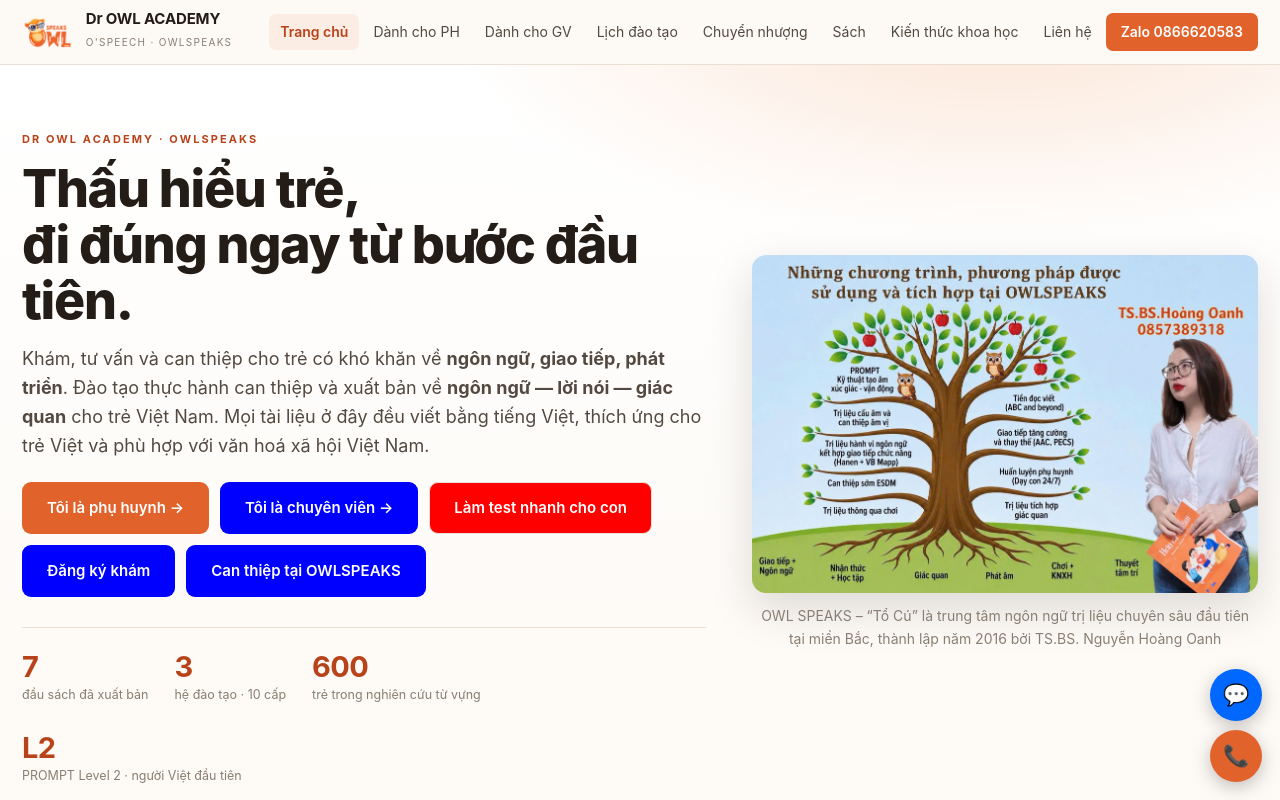
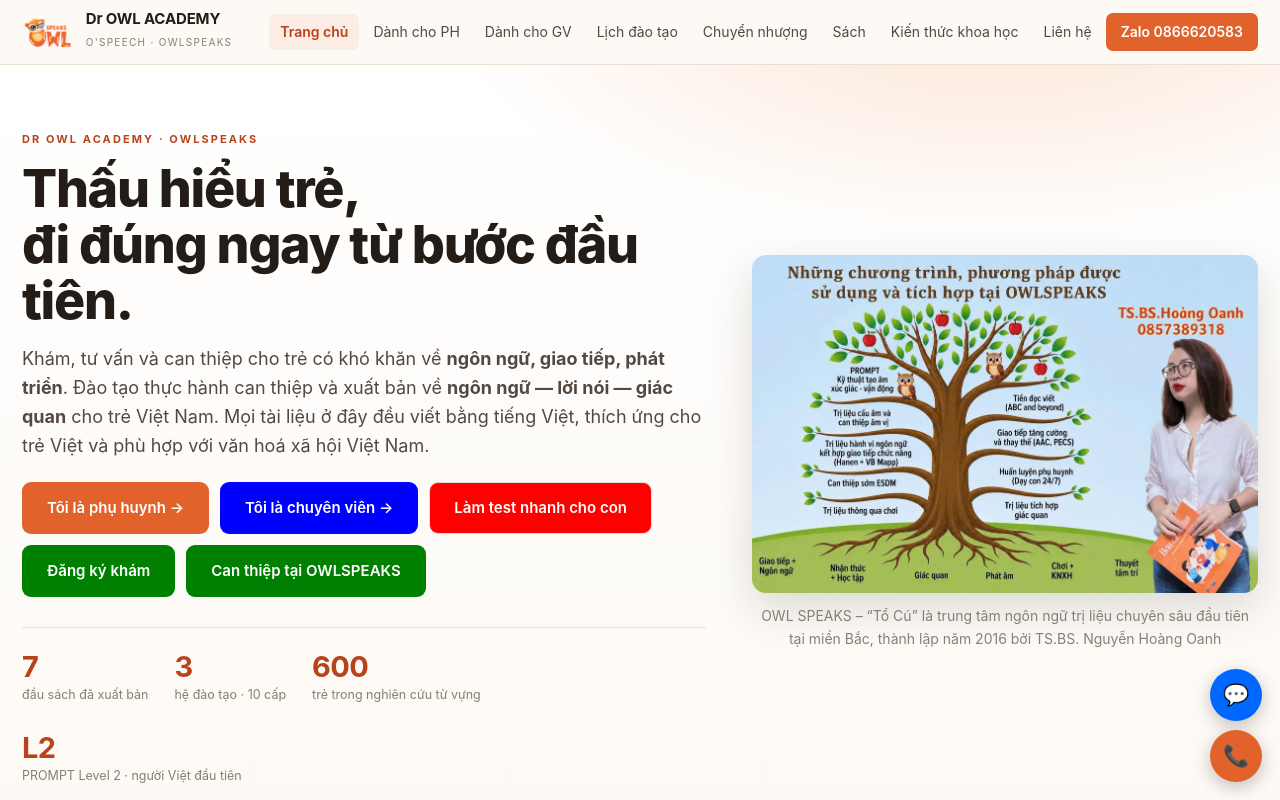
Before and after one commit to DoanJs/daytrenoi, a React (Create React App) app: page / in a window 1280 px wide. Shown: the top 800 px of the page. Built offline with nearby package versions, Linux system fonts and the light colour scheme.

Commit message:
fix ui color 23.08.2026 21:17

```diff
--- a/src/pages/HomePage/HomePage.tsx
+++ b/src/pages/HomePage/HomePage.tsx
@@ -503,7 +503,7 @@
                 <a
                   className={"btn p"}
                   href={"https://zalo.me/0866620583"}
-                  style={{ background: "blue" }}
+                  style={{ background: "green" }}
                   target="_blank"
                   rel="noreferrer"
                 >
@@ -512,7 +512,7 @@
                 <a
                   className={"btn p"}
                   href={"#phu-huynh/can-thiep"}
-                  style={{ background: "blue" }}
+                  style={{ background: "green" }}
                 >
                   Can thiệp tại OWLSPEAKS
                 </a>
```
